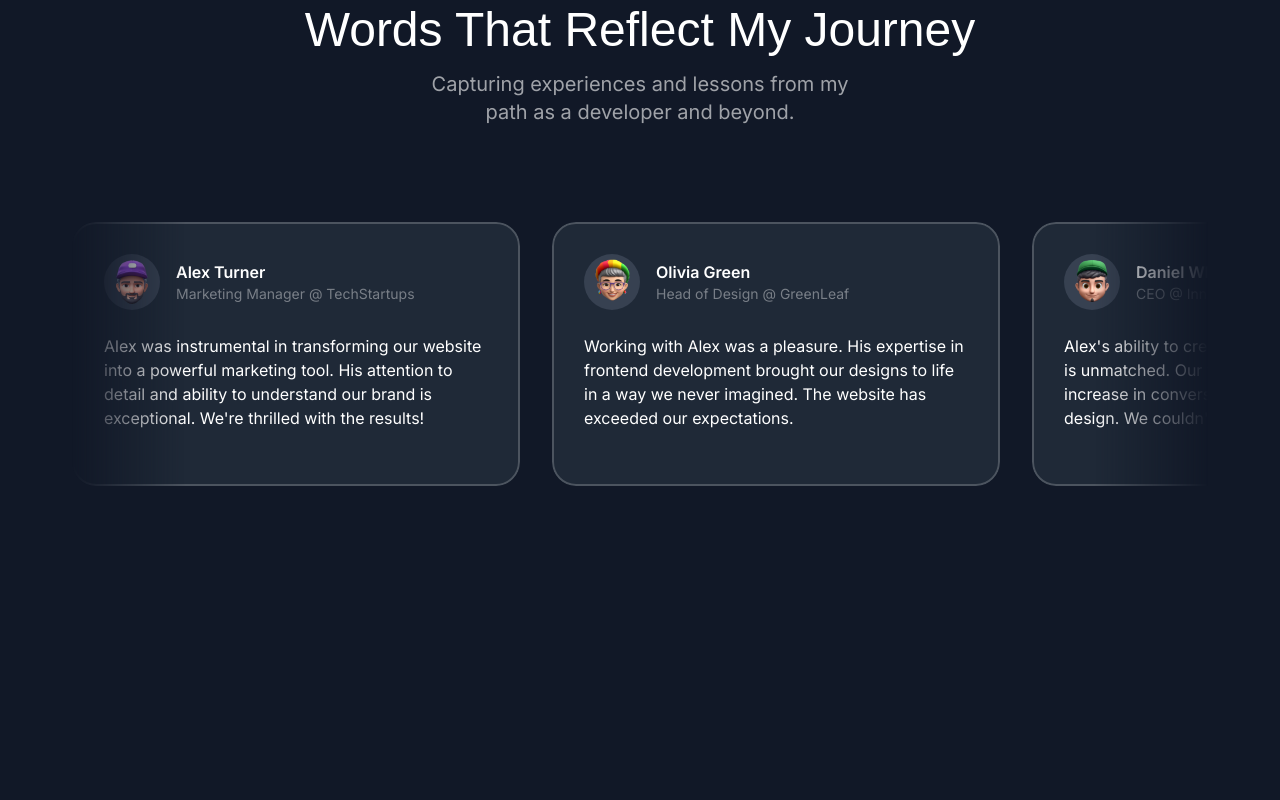
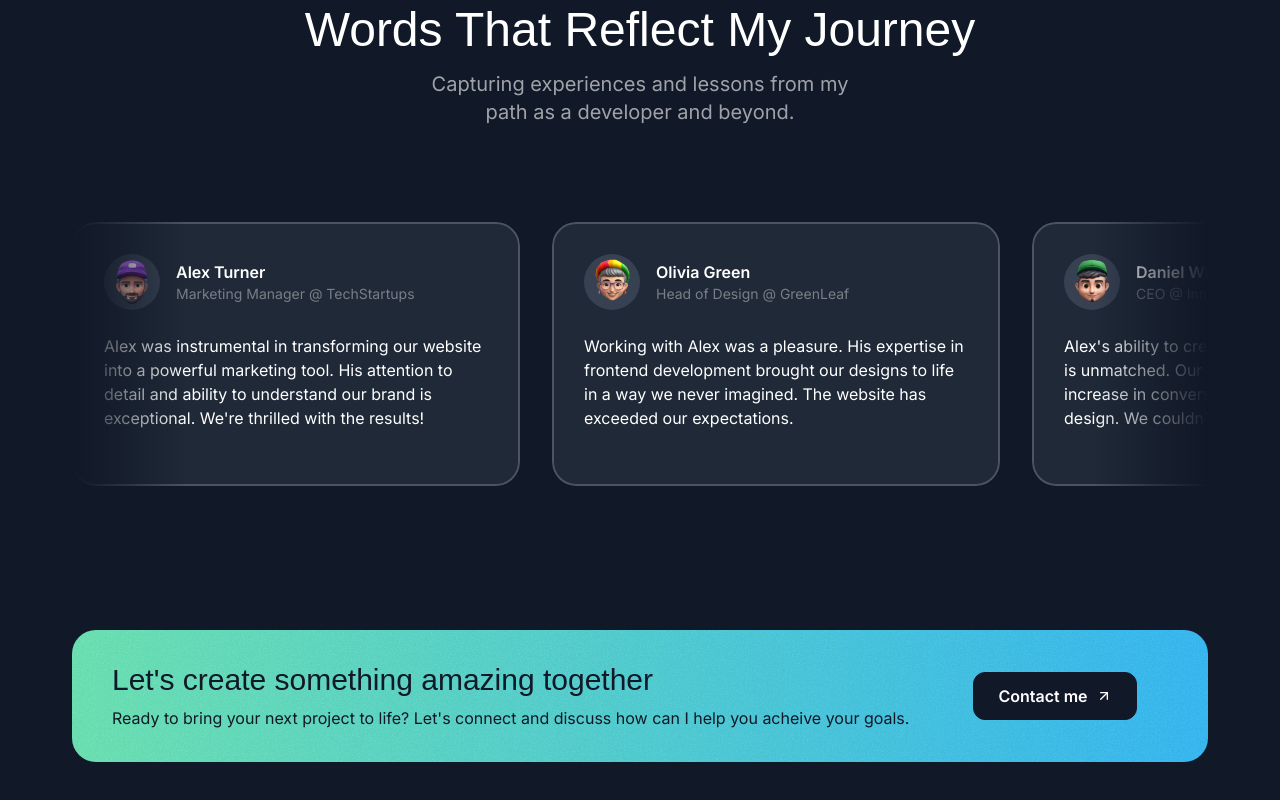
Before and after one commit to DULAJBHAGYA/Dulaj-Portfolio, a Next.js app: page / in a window 1280 px wide. Shown: the part 4240-5040 px from the top of the page. Before the commit the page ends 4822 px from the top, so only its background shows below. Built offline with nearby package versions, Linux system fonts and the light colour scheme; a web font is replaced by a local one.

Commit message:
22nd march second commit
Developed contact section

```diff
--- a/src/app/page.tsx
+++ b/src/app/page.tsx
@@ -1,4 +1,5 @@
 import { AboutSection } from "@/sections/About";
+import { ContactSection } from "@/sections/Contact";
 import { Header } from "@/sections/Header";
 import { HeroSection } from "@/sections/Hero";
 import { ProjectsSection } from "@/sections/Projects";
@@ -14,6 +15,7 @@
       <ProjectsSection/>
       <TapeSection/>
       <TestimonialsSection/>
+      <ContactSection/>
     </div>
   );
 }
--- a/src/sections/Contact.tsx
+++ b/src/sections/Contact.tsx
@@ -1,3 +1,36 @@
+import ArrowUpRightIcon from "@/assets/icons/arrow-up-right.svg";
+import garinImage from "@/assets/images/grain.jpg";
+
 export const ContactSection = () => {
-  return <div>Contact Section</div>;
+  return (
+  <div className="py-16 pt-12">
+  <div className="container">
+  <div className="bg-gradient-to-r from-emerald-300 to-sky-400 text-gray-900
+  py-8 px-10 rounded-3xl text-center md:text-left relative overflow-hidden z-0">
+    <div className="absolute inset-0 opacity-5 -z-10"
+    style={{
+      backgroundImage: `url(${garinImage.src})`,
+    }}></div>
+
+  <div className="flex flex-col md:flex-row gap-8 md:gap-16 items-center">
+    <div>
+  <h2 className="font-serif text-2xl md:text-3xl">
+    Let's create something amazing together</h2>
+    <p className="text-sm mt-2 md:text-base">Ready to bring your next project to life?
+      Let's connect and discuss how can I help you acheive your goals.</p>
+      </div>
+
+      <div>
+  <button className="text-white bg-gray-900 inline-flex items-center px-6
+   h-12 rounded-xl gap-2 w-max border border-gray-900">
+    <span className="font-semibold">Contact me</span>
+    <ArrowUpRightIcon className="size-4"/>
+    </button>
+    </div>
+
+    </div>
+  </div>
+  </div>
+  </div>
+  );
 };
```
